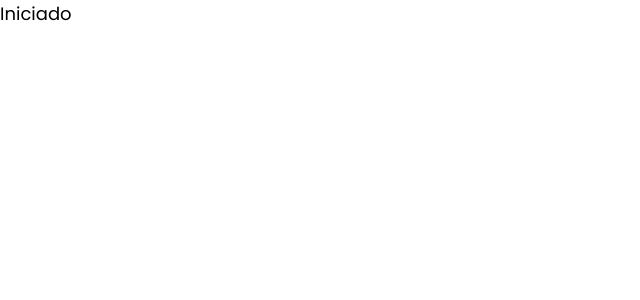
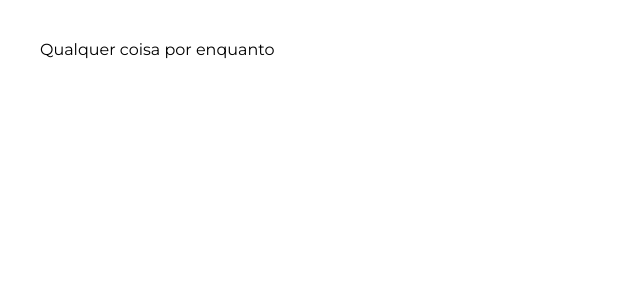
Before and after one commit to ArturRibeiro01/simple_to_do_list_react, a React (Vite) app: page / in a window 1280 px wide. Shown: the top 300 px of the page, without its empty margins (0-640 px from the left). Built offline with nearby package versions, Linux system fonts and the light colour scheme.

Commit message:
Atoms Template

```diff
--- a/src/components/atoms/Button/index.tsx
+++ b/src/components/atoms/Button/index.tsx
@@ -0,0 +1,3 @@
+export const NewTodo = () => {
+  return <div>NewTodo</div>
+}
--- /dev/null
+++ b/src/components/molecules/global/Template/index.tsx
@@ -0,0 +1,10 @@
+import React, { ReactNode } from 'react'
+import { TemplateContainer } from './styles'
+
+interface ChildrenProps {
+  children?: ReactNode
+}
+
+export default function Template({ children }: ChildrenProps) {
+  return <TemplateContainer>{children}</TemplateContainer>
+}
--- /dev/null
+++ b/src/components/molecules/global/Template/styles.ts
@@ -0,0 +1,13 @@
+import { styled } from '@stitches/react'
+
+export const TemplateContainer = styled('section', {
+  minWidth: '100vw',
+  minHeight: '100vh',
+  backgroundColor: '$white',
+  padding: 40,
+})
+export const Header = styled('div', {
+  display: 'flex',
+  alignItems: 'center',
+  justifyContent: 'space-between',
+})
--- a/src/components/organisms/Home/index.tsx
+++ b/src/components/organisms/Home/index.tsx
@@ -1,5 +1,5 @@
-import Subtitle from '../../atoms/global/Subtitle'
+import Template from '../../molecules/global/Template'
 
 export default function HomeOrganism() {
-  return <Subtitle status={'iniciado'} />
+  return <Template>Qualquer coisa por enquanto</Template>
 }
```
